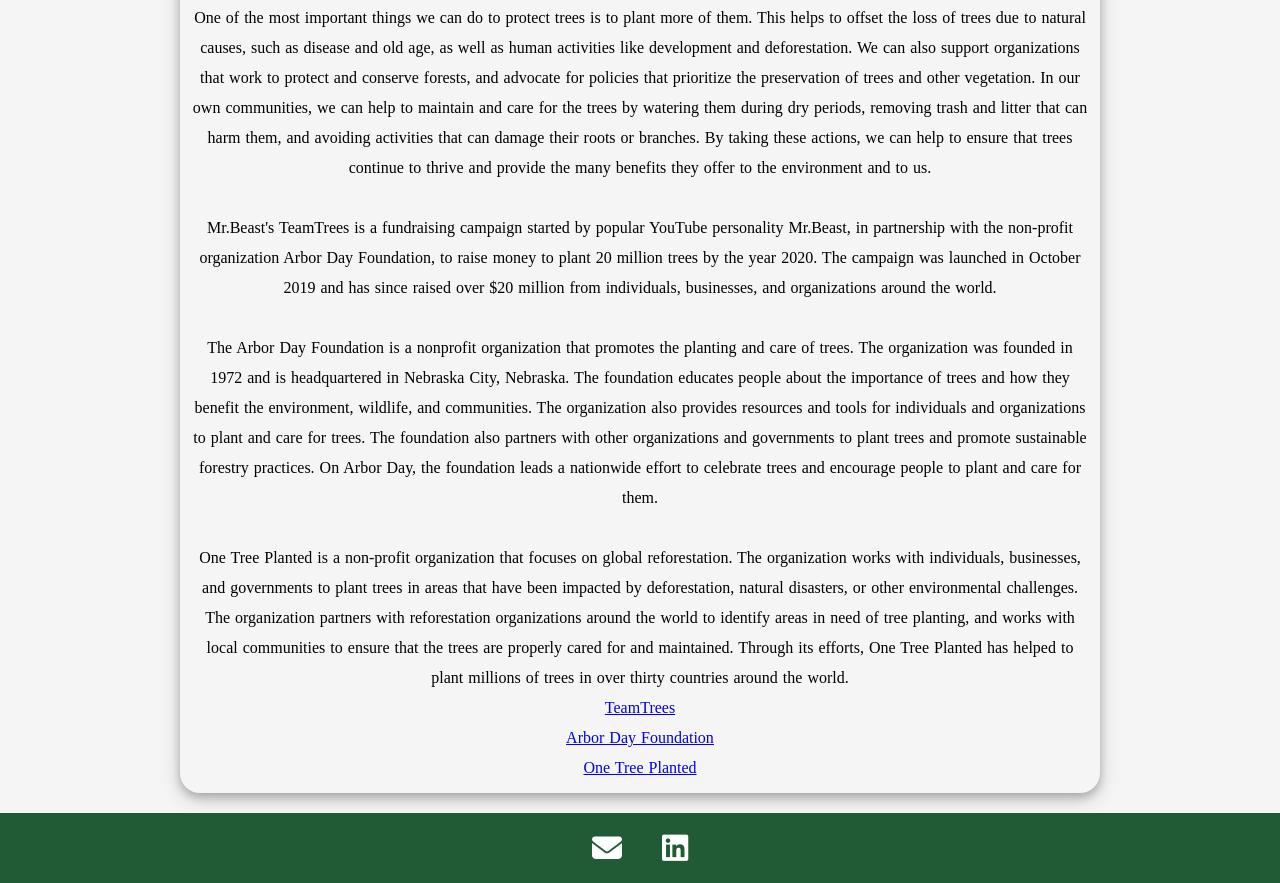
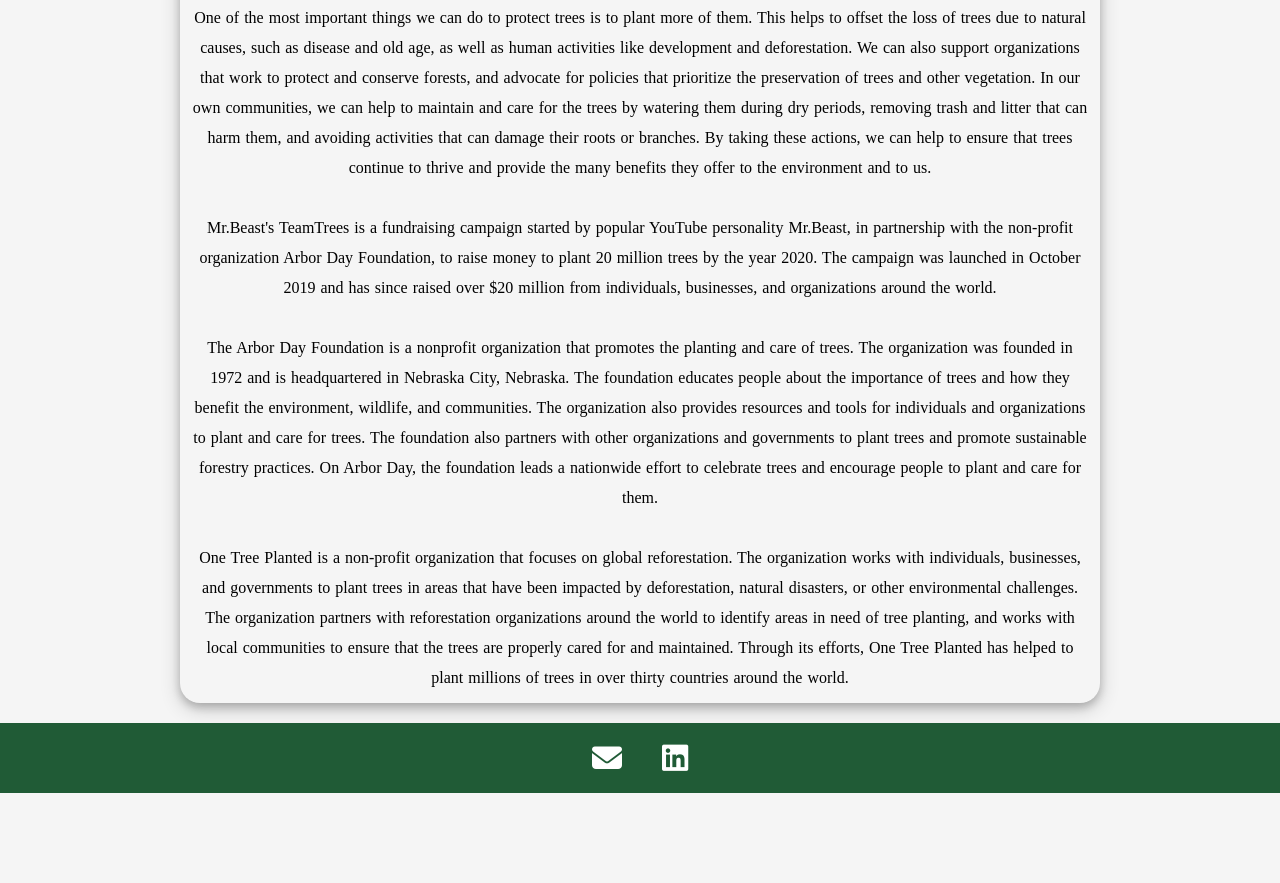
Before and after one commit to kamalreddy0/project-report-on-Environmental-issues, a plain HTML site: page action.html in a window 1280 px wide. Shown: the part 1062-1945 px from the top of the page. After the commit the page ends 1855 px from the top, so only its background shows below. Drawn offline with Linux system fonts and the light colour scheme.

Commit message:
Update action.html

```diff
--- a/action.html
+++ b/action.html
@@ -42,13 +42,7 @@
                 The organization partners with reforestation organizations around the world to identify areas in need of tree planting, and works with local communities to ensure that the trees are properly cared for and maintained. Through its efforts, One Tree Planted has helped to plant millions of trees in over thirty countries around the world.
             </p>
 
-        <div id="clickable button">
-        <a href="https://teamtrees.org/" > TeamTrees </a>
-        <br>
-        <a href="https://www.arborday.org/a-tree-can-be/?utm_source=google&utm_medium=paid-search&utm_campaign=08616-atcb-search&utm_term=why%20are%20trees%20important%20to%20the%20environment&utm_content=atcb-climate&gclid=Cj0KCQiA4uCcBhDdARIsAH5jyUk6IzAv1hu2JZ4WxhuxnVJTEllCHpfABoWTEKQOzy8DpwM2I9BITKMaAuToEALw_wcB" > Arbor Day Foundation</a>
-        <br>
-        <a href="https://onetreeplanted.org/products/plant-trees?gclid=Cj0KCQiA4uCcBhDdARIsAH5jyUlArEVUxRWGlg4dkCZEhEc55vhWAcIfBYysLcOP4pLtowrEfcZYPvQaAunrEALw_wcB" > One Tree Planted </a>
-        </div>
+
 
     </div>
 
```
